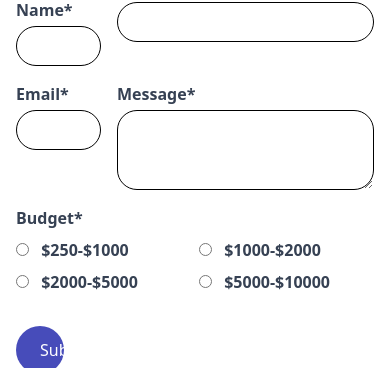
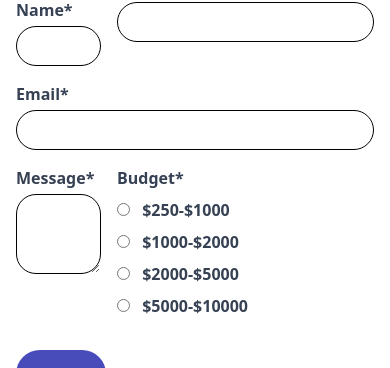
Before and after one commit to ahmadiq01/test, a React (Vite) app: page /contact in a window 390 px wide. Shown: the part 330-698 px from the top of the page. Built offline with nearby package versions, Linux system fonts and the light colour scheme; a web font is replaced by a local one.

Commit message:
Update contact.jsx

```diff
--- a/src/pages/contact/contact.jsx
+++ b/src/pages/contact/contact.jsx
@@ -148,7 +148,7 @@ const ContactPage = () => {
               />
             </div>
 
-            <div className="flex flex-col md:col-span-2">
+            <div className="flex flex-col col-span-2 md:col-span-2 lg:col-span-2">
               <label className="text-gray-700 font-semibold mb-1 md:mb-2 text-base md:text-lg">
                 Email*
               </label>
@@ -178,11 +178,11 @@ const ContactPage = () => {
               ></textarea>
             </div>
 
-            <fieldset className="col-span-2 md:col-span-1 lg:col-span-1 font-bold">
+            <fieldset className="col-span-1 md:col-span-1 lg:col-span-1 ">
               <legend className="text-base md:text-lg font-semibold mb-2 md:mb-4 text-gray-700">
                 Budget*
               </legend>
-              <div className="grid grid-cols-2 md:grid-cols-1 lg:grid-cols-1 gap-2 font-black text-gray-700">
+              <div className="grid grid-cols-1 md:grid-cols-1 md:text-2xl font-semibold lg:grid-cols-1 gap-2 text-gray-700">
                 <label>
                   <input
                     type="radio"
@@ -232,7 +232,7 @@ const ContactPage = () => {
 
             <button
               type="submit"
-              className={`bg-[#474cba] text-white py-3 md:py-5 px-6 md:px-10 rounded-full w-1/8 hover:bg-blue-700 col-span-2 mt-4 md:mt-6 text-base md:text-lg ${
+              className={`bg-[#474cba] text-white py-3 md:py-5 px-6 md:px-10 rounded-full w-1/4 md:w-1/8 lg:w-1/8 hover:bg-blue-700 col-span-2 mt-4 md:mt-6 text-base md:text-lg ${
                 isSubmitting ? "opacity-70 cursor-not-allowed" : ""
               }`}
               disabled={isSubmitting}
```
